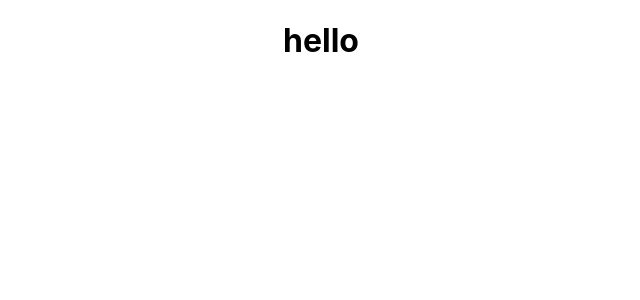
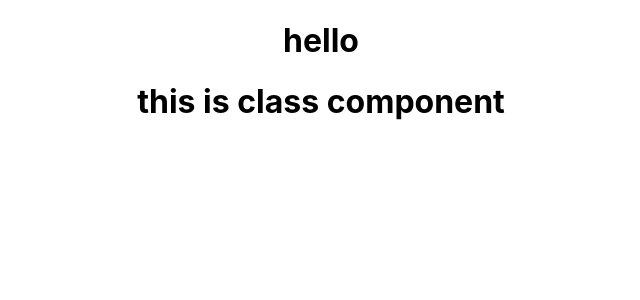
Before and after one commit to 2sammy/react-projects, a React (Create React App) app in the folder myproject/: page / in a window 1280 px wide. Shown: the top 300 px of the page, without its empty margins (319-959 px from the left). Built offline with nearby package versions, Linux system fonts and the light colour scheme.

Commit message:
functional and class component

```diff
--- a/myproject/src/App.js
+++ b/myproject/src/App.js
@@ -1,11 +1,13 @@
 import logo from './logo.svg';
 import './App.css';
 import Hello from './components/Hello';
+import Message from './components/message';
 
 function App() {
   return (
     <div className="App">
       <Hello />
+      <Message />
 
       </div>
   )
--- /dev/null
+++ b/myproject/src/components/message.js
@@ -0,0 +1,10 @@
+import { Component} from 'react'
+
+// inherit from the component
+class Message extends Component {
+    render() {
+        return <h1>this is class component</h1>
+    }
+
+}
+export default Message
```
